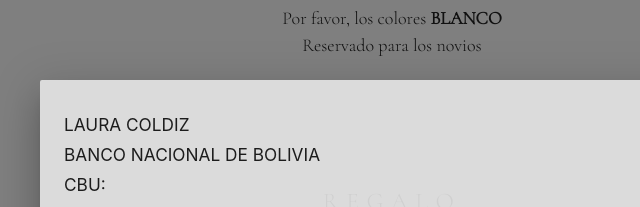
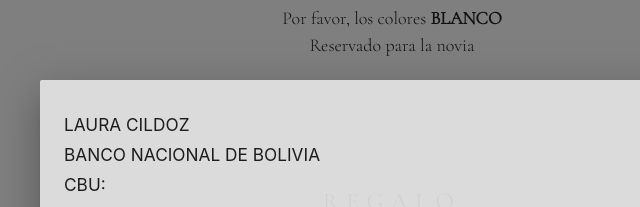
Before and after one commit to delgadillo-cildoz/casamiento, a plain HTML site: page index.html in a window 1280 px wide. Both pictures are taken after a click on the link "Datos Bancarios". Shown: the part 4274-4481 px from the top of the page, 248-888 px from the left. Drawn offline with nearby package versions, Linux system fonts and the light colour scheme; a web font is replaced by a local one.

Commit message:
Se realiza corrección en el apellido CILDOZ y el color blanco reservado para la novia

```diff
--- a/index.html
+++ b/index.html
@@ -88,7 +88,7 @@
                     <p>
                     Por favor, los colores <b>BLANCO</b>
                     <br>
-                    Reservado para los novios
+                    Reservado para la novia
                     </p>
                 </div>
             </div>
@@ -100,7 +100,7 @@
                 <a href="#idModal" id="efectivo" class="modal-trigger">Datos Bancarios</a>
                 <div id="idModal" class="modal">
                     <div class="modal-content">
-                        <h6>LAURA COLDIZ</h6>
+                        <h6>LAURA CILDOZ</h6>
                         <h6>BANCO NACIONAL DE BOLIVIA</h6>
                         <h6>CBU:</h6>
                         <div id="cbu">
```
